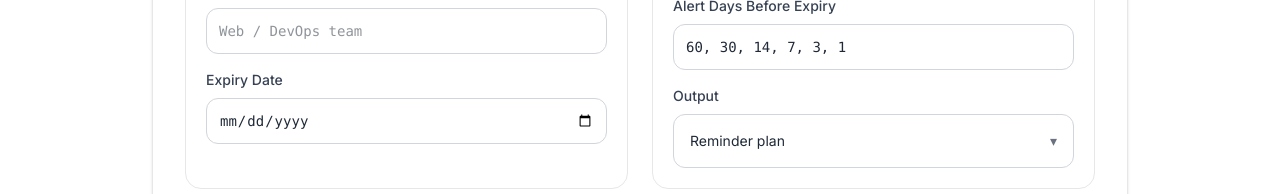
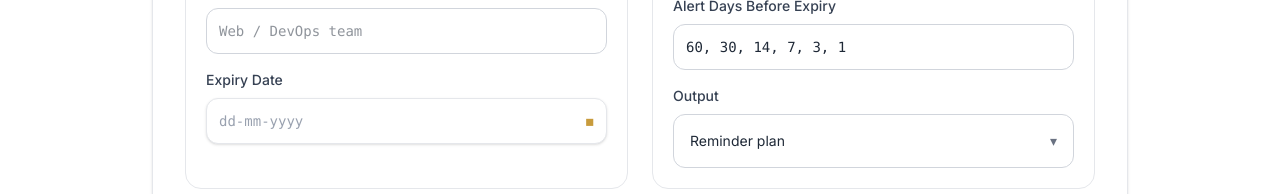
Before and after one commit to vaarunsonawwane-ops/yoryantra-new, a Next.js app: page /tools/tls-certificate-expiry-reminder-generator in a window 1280 px wide. Shown: the part 706-900 px from the top of the page. Built offline with nearby package versions, Linux system fonts and the light colour scheme.

Commit message:
TLS Certificate Expiry Reminder Generator date picker fix

```diff
--- a/app/tools/tls-certificate-expiry-reminder-generator/ToolClient.tsx
+++ b/app/tools/tls-certificate-expiry-reminder-generator/ToolClient.tsx
@@ -197,22 +197,14 @@ export default function ToolClient() {
               placeholder="Web / DevOps team"
             />
 
-            <div>
-              <label className="block mb-2 text-sm font-medium text-gray-700">
-                Expiry Date
-              </label>
-
-              <input
-                type="date"
-                value={expiryDate}
-                onChange={(event) => {
-                  setExpiryDate(event.target.value);
-                  clearResult();
-                }}
-                style={{ accentColor: "var(--light-gold)" }}
-                className="w-full rounded-xl border border-gray-300 bg-white p-3 text-sm font-mono outline-none transition accent-[var(--light-gold)] focus:border-transparent focus:ring-2 focus:ring-[var(--green)]"
-              />
-            </div>
+            <DatePickerField
+              label="Expiry Date"
+              value={expiryDate}
+              onChange={(value) => {
+                setExpiryDate(value);
+                clearResult();
+              }}
+            />
           </div>
         </div>
 
@@ -570,6 +562,146 @@ function InputField({
   );
 }
 
+function DatePickerField({
+  label,
+  value,
+  onChange,
+}: {
+  label: string;
+  value: string;
+  onChange: (value: string) => void;
+}) {
+  const selectedDate = parseInputDate(value);
+  const [open, setOpen] = useState(false);
+  const [viewDate, setViewDate] = useState<Date>(() => selectedDate || new Date());
+
+  const calendarDays = useMemo(() => buildCalendarDays(viewDate), [viewDate]);
+  const monthLabel = viewDate.toLocaleDateString("en-US", {
+    month: "long",
+    year: "numeric",
+  });
+
+  const displayValue = selectedDate ? formatDisplayDate(selectedDate) : "";
+
+  const moveMonth = (offset: number) => {
+    setViewDate((current) => new Date(current.getFullYear(), current.getMonth() + offset, 1));
+  };
+
+  const selectDate = (date: Date) => {
+    onChange(formatDateInputValue(date));
+    setViewDate(date);
+    setOpen(false);
+  };
+
+  const clearDate = () => {
+    onChange("");
+    setOpen(false);
+  };
+
+  const selectToday = () => {
+    const today = new Date();
+    selectDate(today);
+  };
+
+  return (
+    <div className="relative">
+      <label className="block mb-2 text-sm font-medium text-gray-700">
+        {label}
+      </label>
+
+      <button
+        type="button"
+        onClick={() => setOpen((current) => !current)}
+        className="flex w-full items-center justify-between rounded-xl border border-gray-200 bg-white p-3 text-left text-sm font-mono shadow-sm outline-none transition hover:border-gray-300 focus:border-[var(--light-gold)] focus:ring-2 focus:ring-[var(--light-gold)]/30"
+      >
+        <span className={displayValue ? "text-gray-900" : "text-gray-400"}>
+          {displayValue || "dd-mm-yyyy"}
+        </span>
+
+        <span className="text-[var(--light-gold)]" aria-hidden="true">
+          ◼
+        </span>
+      </button>
+
+      {open && (
+        <div className="absolute left-0 z-30 mt-2 w-[300px] rounded-2xl border border-gray-200 bg-white p-4 shadow-xl">
+          <div className="flex items-center justify-between">
+            <button
+              type="button"
+              onClick={() => moveMonth(-1)}
+              className="rounded-lg border border-gray-200 px-3 py-1.5 text-sm text-gray-700 transition hover:border-[var(--light-gold)] hover:bg-gray-50"
+            >
+              ←
+            </button>
+
+            <p className="text-sm font-semibold text-gray-900">
+              {monthLabel}
+            </p>
+
+            <button
+              type="button"
+              onClick={() => moveMonth(1)}
+              className="rounded-lg border border-gray-200 px-3 py-1.5 text-sm text-gray-700 transition hover:border-[var(--light-gold)] hover:bg-gray-50"
+            >
+              →
+            </button>
+          </div>
+
+          <div className="mt-4 grid grid-cols-7 gap-1 text-center text-xs font-semibold text-gray-500">
+            {["Mo", "Tu", "We", "Th", "Fr", "Sa", "Su"].map((day) => (
+              <div key={day} className="py-1">
+                {day}
+              </div>
+            ))}
+          </div>
+
+          <div className="mt-1 grid grid-cols-7 gap-1">
+            {calendarDays.map((day) => {
+              const isSelected = selectedDate ? isSameDate(day.date, selectedDate) : false;
+              const isToday = isSameDate(day.date, new Date());
+
+              return (
+                <button
+                  key={day.key}
+                  type="button"
+                  onClick={() => selectDate(day.date)}
+                  className={`h-9 rounded-lg text-sm transition ${
+                    isSelected
+                      ? "bg-[var(--light-gold)] font-semibold text-white shadow-sm"
+                      : day.inCurrentMonth
+                        ? "text-gray-800 hover:bg-[var(--light-gold)]/10 hover:text-gray-900"
+                        : "text-gray-400 hover:bg-gray-50"
+                  } ${isToday && !isSelected ? "ring-1 ring-[var(--light-gold)]" : ""}`}
+                >
+                  {day.date.getDate()}
+                </button>
+              );
+            })}
+          </div>
+
+          <div className="mt-4 flex items-center justify-between border-t border-gray-100 pt-3">
+            <button
+              type="button"
+              onClick={clearDate}
+              className="text-sm font-medium text-gray-500 transition hover:text-gray-900"
+            >
+              Clear
+            </button>
+
+            <button
+              type="button"
+              onClick={selectToday}
+              className="text-sm font-semibold text-[var(--green)] transition hover:opacity-80"
+            >
+              Today
+            </button>
+          </div>
+        </div>
+      )}
+    </div>
+  );
+}
+
 function CheckboxRow({ checked, label, onChange }: { checked: boolean; label: string; onChange: (checked: boolean) => void }) {
   return (
     <label className="flex cursor-pointer items-center gap-2 text-sm font-medium text-gray-900">
@@ -600,6 +732,68 @@ function Faq({ title, children }: { title: string; children: React.ReactNode })
       <p className="mt-2 text-gray-600 leading-relaxed">{children}</p>
     </div>
   );
+}
+
+function parseInputDate(value: string) {
+  if (!value) return null;
+
+  const [year, month, day] = value.split("-").map(Number);
+
+  if (!year || !month || !day) return null;
+
+  const date = new Date(year, month - 1, day);
+
+  if (
+    date.getFullYear() !== year ||
+    date.getMonth() !== month - 1 ||
+    date.getDate() !== day
+  ) {
+    return null;
+  }
+
+  return date;
+}
+
+function formatDateInputValue(date: Date) {
+  const year = date.getFullYear();
+  const month = String(date.getMonth() + 1).padStart(2, "0");
+  const day = String(date.getDate()).padStart(2, "0");
+
+  return `${year}-${month}-${day}`;
+}
+
+function formatDisplayDate(date: Date) {
+  const day = String(date.getDate()).padStart(2, "0");
+  const month = String(date.getMonth() + 1).padStart(2, "0");
+  const year = date.getFullYear();
+
+  return `${day}-${month}-${year}`;
+}
+
+function isSameDate(first: Date, second: Date) {
+  return (
+    first.getFullYear() === second.getFullYear() &&
+    first.getMonth() === second.getMonth() &&
+    first.getDate() === second.getDate()
+  );
+}
+
+function buildCalendarDays(viewDate: Date) {
+  const firstDay = new Date(viewDate.getFullYear(), viewDate.getMonth(), 1);
+  const startOffset = (firstDay.getDay() + 6) % 7;
+  const start = new Date(firstDay);
+  start.setDate(firstDay.getDate() - startOffset);
+
+  return Array.from({ length: 42 }, (_, index) => {
+    const date = new Date(start);
+    date.setDate(start.getDate() + index);
+
+    return {
+      date,
+      key: formatDateInputValue(date),
+      inCurrentMonth: date.getMonth() === viewDate.getMonth(),
+    };
+  });
 }
 
 function buildReminder(options: {
```
